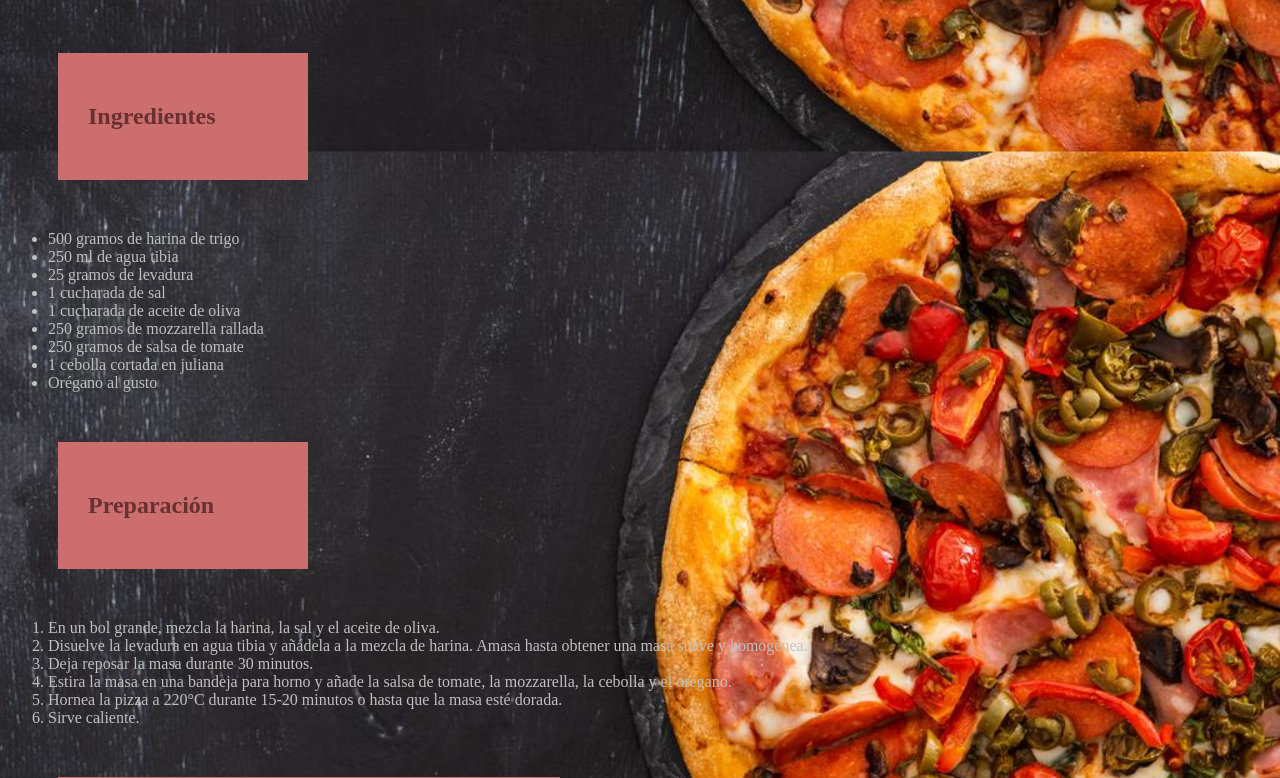
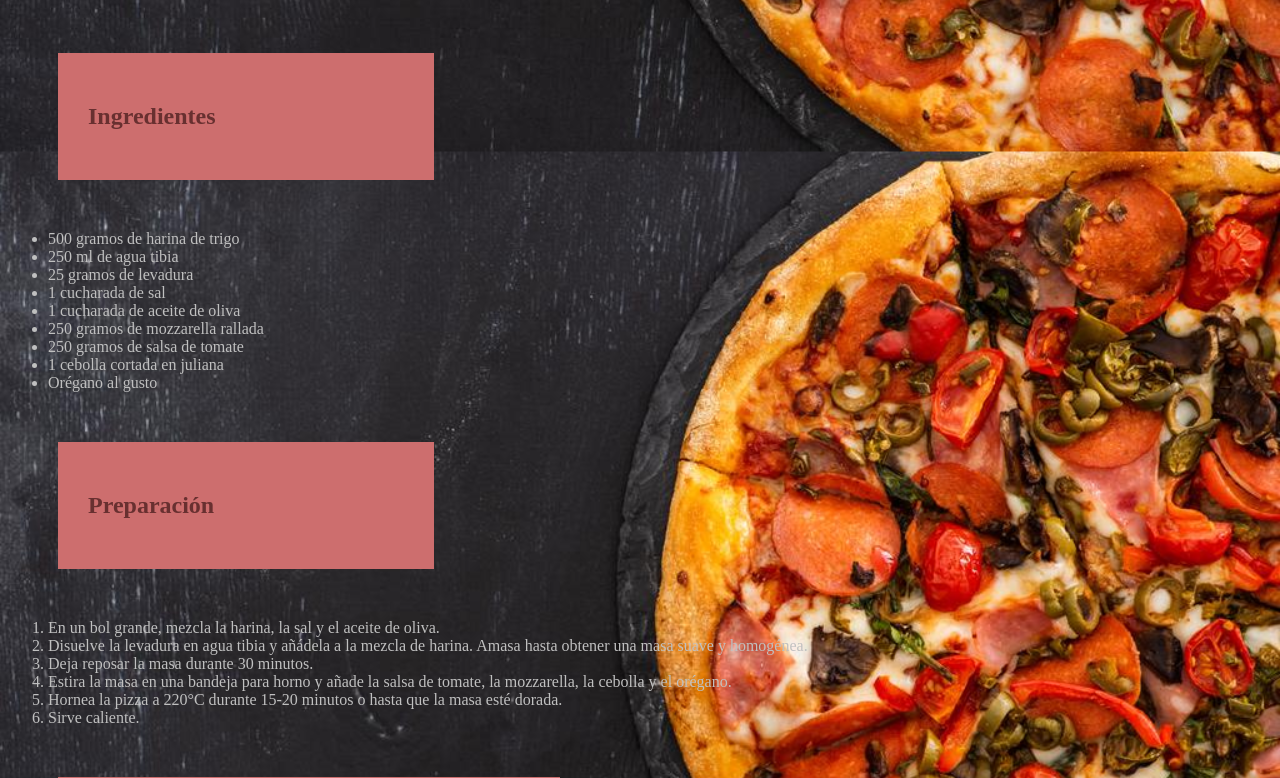
Before and after one commit to ashel028/frondend.pz, a PHP site: page / in a window 1280 px wide. Shown: the part 1556-2334 px from the top of the page. Run offline with PHP 8.4, Linux system fonts and the light colour scheme.

Commit message:
Update estilo.css

```diff
--- a/css/estilo.css
+++ b/css/estilo.css
@@ -27,13 +27,13 @@ body {
   .encabezadoingredientes{background-color: #cd6e6e;
   padding: 30px;
     margin: 50px;
-      width: 15%;
+      width: 25%;
 
       }
     .encabezadopreparacion{background-color: #cd6e6e;
        padding: 30px;
         margin: 50px;
-          width: 15%;
+          width: 25%;
           }
       .encabezadovideos{background-color: #cd6e6e;
           padding: 30px;
```
